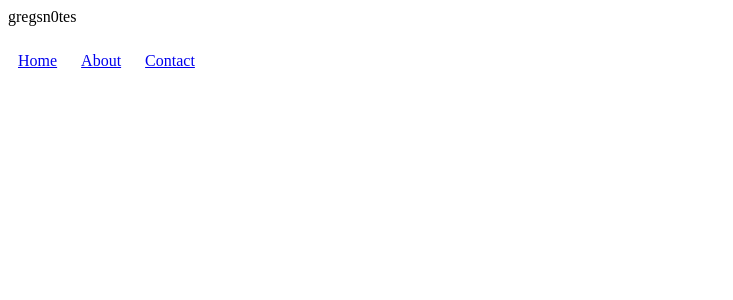
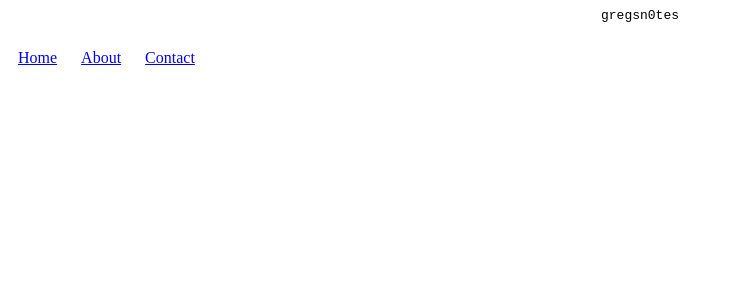
Before and after one commit to greg0rys/gregsn0tes, a Jekyll site: the page built from index.md, in a window 1280 px wide. Shown: the top 300 px of the page, without its empty margins (0-733 px from the left). Built offline with Jekyll 4.4.1, drawn with Linux system fonts in a browser that asks for light colours.

Commit message:
style updates

```diff
--- a/_layouts/default.html
+++ b/_layouts/default.html
@@ -13,7 +13,7 @@
             grid-template-rows: auto;
             grid-gap: 10px;
             grid-auto-rows: minmax(100px, auto);
-            grid-template-areas: "nav nav nav";
+            grid-template-areas: "nav nav nav" "header header header";
         }
 
         nav {
@@ -28,6 +28,12 @@
         nav>ul>li {
             display: inline-block;
             padding: 10px;
+        }
+
+        header {
+            font-family: monospace;
+            grid-area: header;
+            text-align: center;
         }
     </style>
 </head>
```
